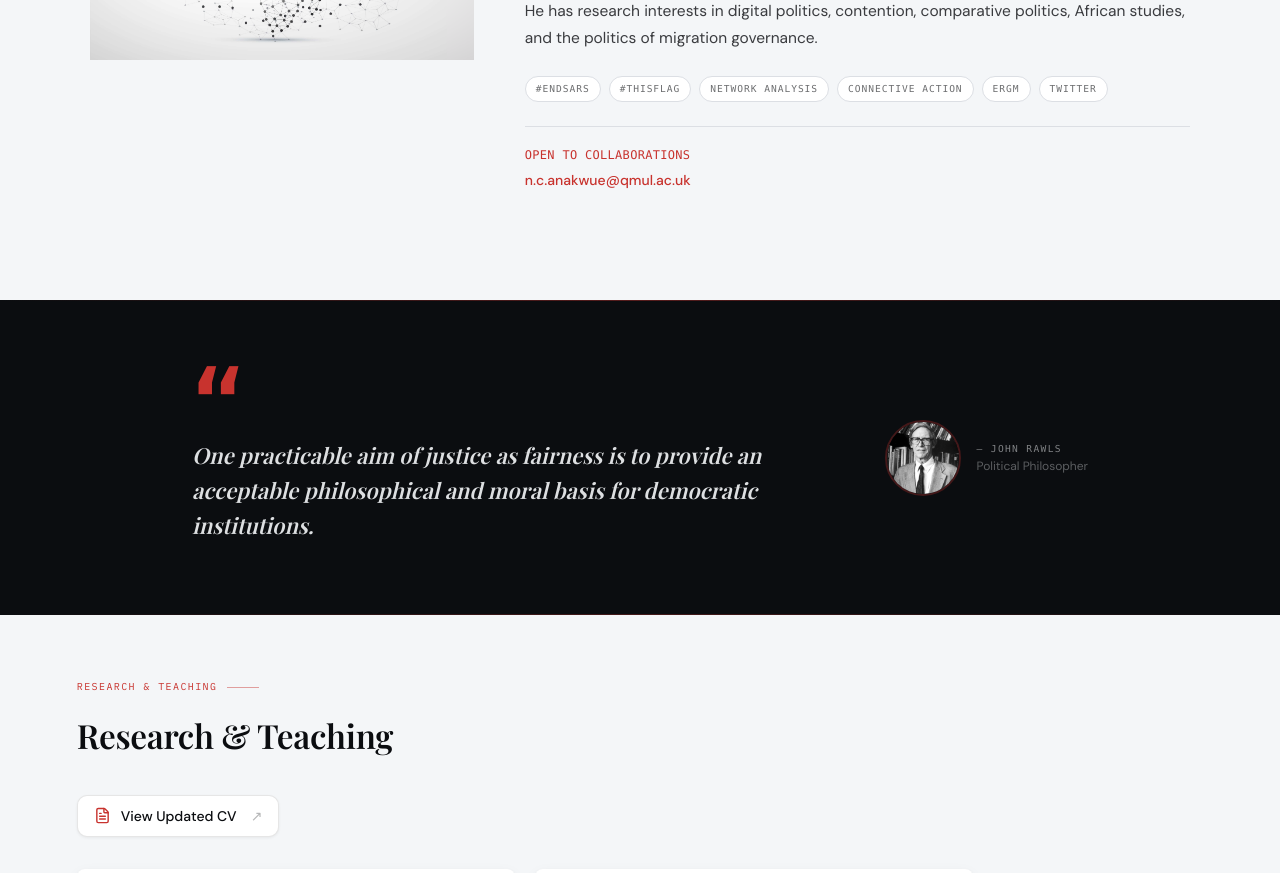
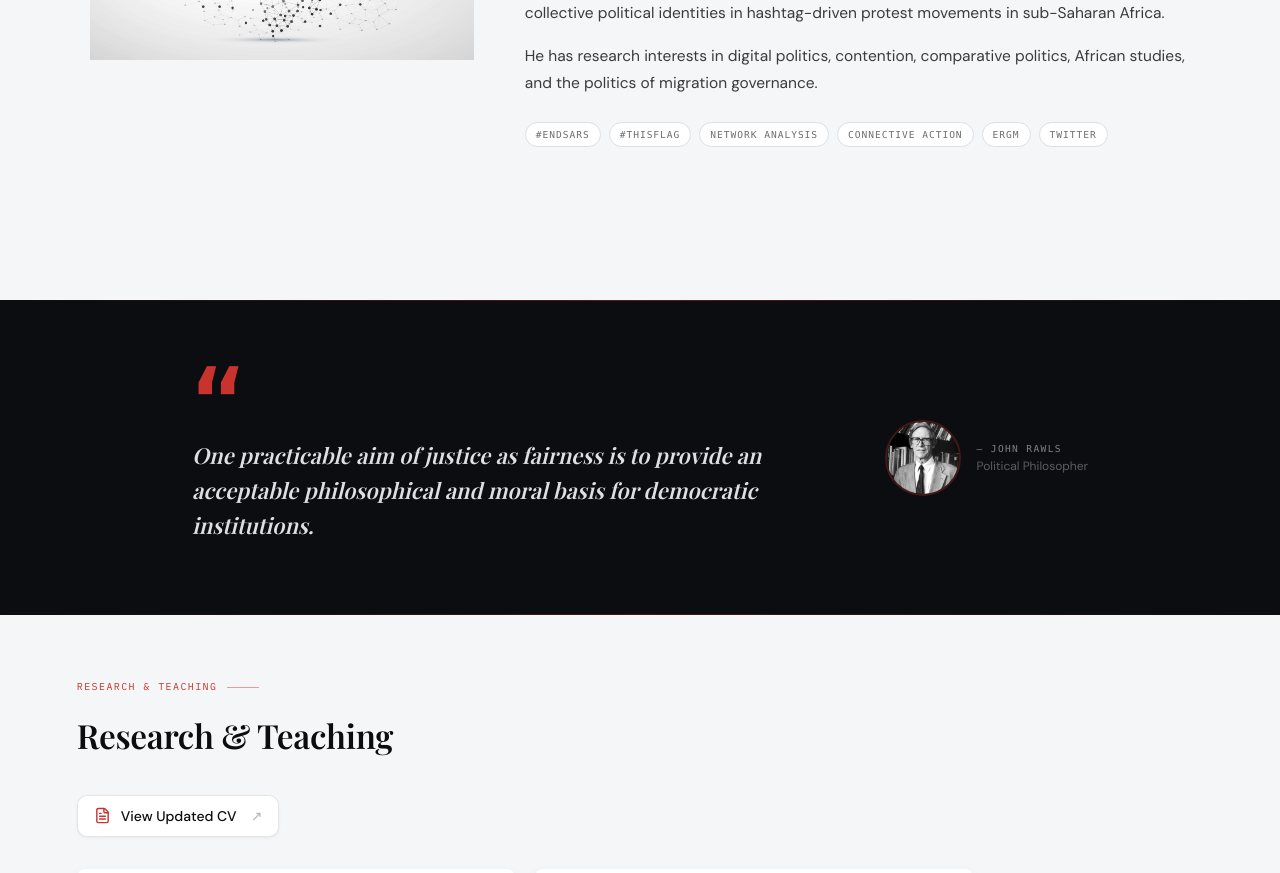
Before and after one commit to Nickybert/nickybert.github.io, a React (Vite) app: page / in a window 1280 px wide. Shown: the part 1140-2013 px from the top of the page. Built offline with nearby package versions, Linux system fonts and the light colour scheme; a web font is replaced by a local one.

Commit message:
Remove collaboration CTA from About section

```diff
--- a/src/sections/About.tsx
+++ b/src/sections/About.tsx
@@ -45,15 +45,7 @@ const About = () => (
           ))}
         </div>
 
-        {/* CTA line */}
-        <div className="animate-on-scroll delay-3 mt-6 pt-5 border-t border-[#0B0D10]/8">
-          <p className="text-xs text-[#C8332E] font-medium font-mono tracking-wide uppercase mb-1">
-            Open to collaborations
-          </p>
-          <a href="mailto:n.c.anakwue@qmul.ac.uk" className="text-sm text-[#0B0D10] text-link font-medium">
-            n.c.anakwue@qmul.ac.uk
-          </a>
-        </div>
+
       </div>
 
     </div>
```
